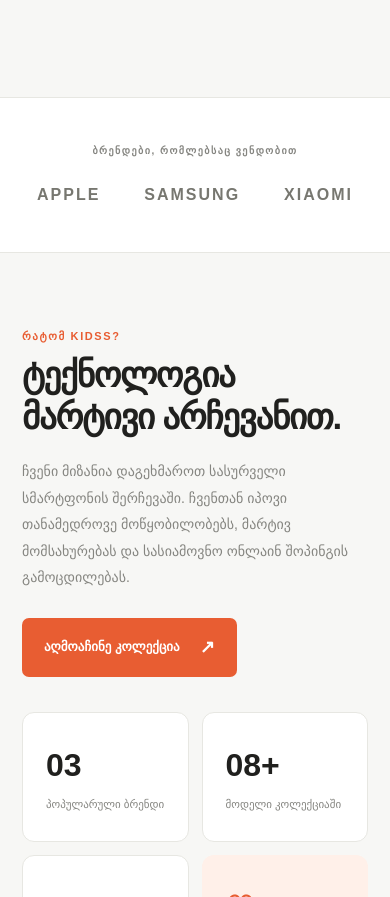
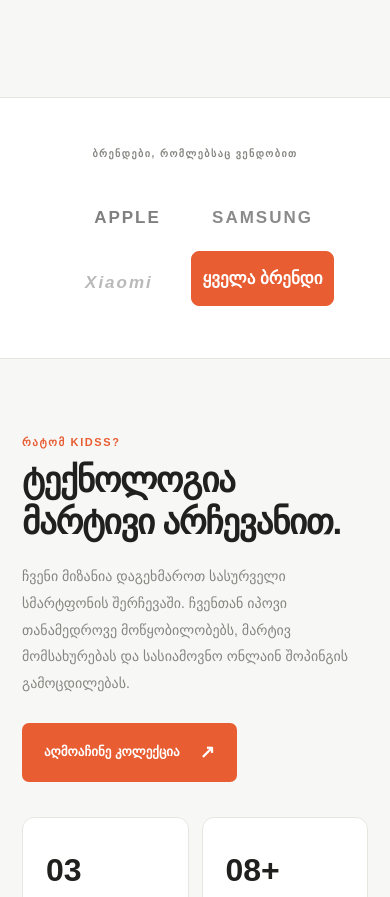
Before and after one commit to xositashvililuka93-max/kidss, a website: page index.html in a window 390 px wide. Shown: the part 4197-5094 px from the top of the page. Drawn offline with Linux system fonts and the light colour scheme.

Commit message:
Update website

```diff
--- a/index.html
+++ b/index.html
@@ -226,10 +226,23 @@
 
         <section class="brand-strip">
             <p>ბრენდები, რომლებსაც ვენდობით</p>
+
             <div class="brand-list">
-                <span>APPLE</span>
-                <span>SAMSUNG</span>
-                <span>XIAOMI</span>
+                <button class="brand-logo apple-brand" data-brand="Apple" type="button" aria-label="Apple ტელეფონების ნახვა">
+                    <span>APPLE</span>
+                </button>
+
+                <button class="brand-logo samsung-brand" data-brand="Samsung" type="button" aria-label="Samsung ტელეფონების ნახვა">
+                    <span>SAMSUNG</span>
+                </button>
+
+                <button class="brand-logo xiaomi-brand" data-brand="Xiaomi" type="button" aria-label="Xiaomi ტელეფონების ნახვა">
+                    <span>Xiaomi</span>
+                </button>
+
+                <button class="brand-logo all-brands active" data-brand="ყველა" type="button">
+                    ყველა ბრენდი
+                </button>
             </div>
         </section>
 
--- a/script.js
+++ b/script.js
@@ -260,19 +260,36 @@ function closeCartPanel() {
 function setupFilters() {
     if (!filterButtons)
         return;
+    const brandButtons = document.querySelectorAll(".brand-logo");
+    function applyFilter(category) {
+        filterButtons?.querySelectorAll(".filter-button").forEach(button => {
+            button.classList.toggle("active", button.dataset.category === category);
+        });
+        brandButtons.forEach(button => {
+            button.classList.toggle("active", button.dataset.brand === category);
+        });
+        renderProducts(category, searchInput?.value || "");
+    }
     filterButtons.querySelectorAll(".filter-button").forEach(button => {
         button.addEventListener("click", () => {
-            filterButtons.querySelectorAll(".filter-button").forEach(item => {
-                item.classList.remove("active");
+            applyFilter(button.dataset.category || "ყველა");
+        });
+    });
+    brandButtons.forEach(button => {
+        button.addEventListener("click", () => {
+            const category = button.dataset.brand || "ყველა";
+            applyFilter(category);
+            document.querySelector("#catalog")?.scrollIntoView({
+                behavior: "smooth",
+                block: "start"
             });
-            button.classList.add("active");
-            renderProducts(button.dataset.category || "ყველა", searchInput?.value || "");
         });
     });
 }
 searchInput?.addEventListener("input", () => {
     const activeFilter = filterButtons?.querySelector(".filter-button.active");
-    renderProducts(activeFilter?.dataset.category || "ყველა", searchInput.value);
+    const category = activeFilter?.dataset.category || "ყველა";
+    renderProducts(category, searchInput.value);
 });
 cartButton?.addEventListener("click", openCart);
 closeCart?.addEventListener("click", closeCartPanel);
--- a/style.css
+++ b/style.css
@@ -158,8 +158,6 @@ button {
     background: var(--dark);
     margin: 5px 0;
 }
-
-/* Hero */
 
 .hero {
     max-width: 1280px;
@@ -399,8 +397,6 @@ button {
     right: -30px;
 }
 
-/* Benefits */
-
 .benefit-row {
     max-width: 1210px;
     margin: 0 auto 90px;
@@ -446,8 +442,6 @@ button {
     color: var(--muted);
     margin-top: 3px;
 }
-
-/* Offers */
 
 .offers-section,
 .section-wrap {
@@ -558,8 +552,6 @@ button {
 .offer-xiaomi {
     font-size: 160px;
 }
-
-/* Catalog */
 
 .catalog {
     padding-top: 10px;
@@ -730,10 +722,8 @@ button {
     font-size: 14px;
 }
 
-/* Brands */
-
 .brand-strip {
-    padding: 45px 25px;
+    padding: 48px 25px;
     background: white;
     border-top: 1px solid var(--border);
     border-bottom: 1px solid var(--border);
@@ -749,23 +739,69 @@ button {
 }
 
 .brand-list {
-    max-width: 750px;
-    margin: 23px auto 0;
+    max-width: 850px;
+    margin: 28px auto 0;
     display: flex;
     align-items: center;
-    justify-content: space-around;
+    justify-content: center;
     flex-wrap: wrap;
-    gap: 30px;
+    gap: 25px;
 }
 
-.brand-list span {
-    color: #777770;
+.brand-logo {
+    min-width: 145px;
+    min-height: 55px;
+    padding: 12px 20px;
+    border: 1px solid transparent;
+    border-radius: 8px;
+    background: transparent;
+    color: #777;
+    filter: grayscale(100%);
+    opacity: 0.55;
+    display: flex;
+    align-items: center;
+    justify-content: center;
     font-size: 21px;
     font-weight: 900;
     letter-spacing: 2px;
+    transition: filter 0.3s ease, opacity 0.3s ease, transform 0.3s ease, border-color 0.3s ease, background 0.3s ease;
 }
 
-/* About */
+.brand-logo:hover,
+.brand-logo.active {
+    filter: grayscale(0%);
+    opacity: 1;
+    transform: translateY(-4px);
+    background: #f8f7f4;
+    border-color: var(--border);
+}
+
+.apple-brand {
+    color: #171717;
+}
+
+.samsung-brand {
+    color: #1428a0;
+}
+
+.xiaomi-brand {
+    color: #ff6900;
+    font-style: italic;
+}
+
+.all-brands {
+    font-size: 11px;
+    letter-spacing: 0;
+    color: var(--accent);
+    font-weight: 800;
+}
+
+.all-brands:hover,
+.all-brands.active {
+    color: white;
+    background: var(--accent);
+    border-color: var(--accent);
+}
 
 .about-section {
     max-width: 1280px;
@@ -827,8 +863,6 @@ button {
     color: var(--accent);
 }
 
-/* Footer */
-
 .site-footer {
     background: var(--dark);
     color: white;
@@ -885,8 +919,6 @@ button {
     color: #92928b;
     font-size: 10px;
 }
-
-/* Cart */
 
 .cart-overlay {
     position: fixed;
@@ -1067,8 +1099,6 @@ button {
     margin-top: 10px;
 }
 
-/* Product detail page */
-
 .breadcrumbs {
     max-width: 1210px;
     margin: 30px auto;
@@ -1193,8 +1223,6 @@ button {
     font-weight: 800;
     margin-top: 30px;
 }
-
-/* Responsive */
 
 @media (max-width: 1000px) {
     .hero {
@@ -1411,11 +1439,13 @@ button {
     }
 
     .brand-list {
-        gap: 20px;
+        gap: 10px;
     }
 
-    .brand-list span {
-        font-size: 16px;
+    .brand-logo {
+        min-width: 125px;
+        font-size: 17px;
+        padding: 10px;
     }
 
     .products-grid {
```
Also changed, not shown: script.ts (+30 -10 lines).
